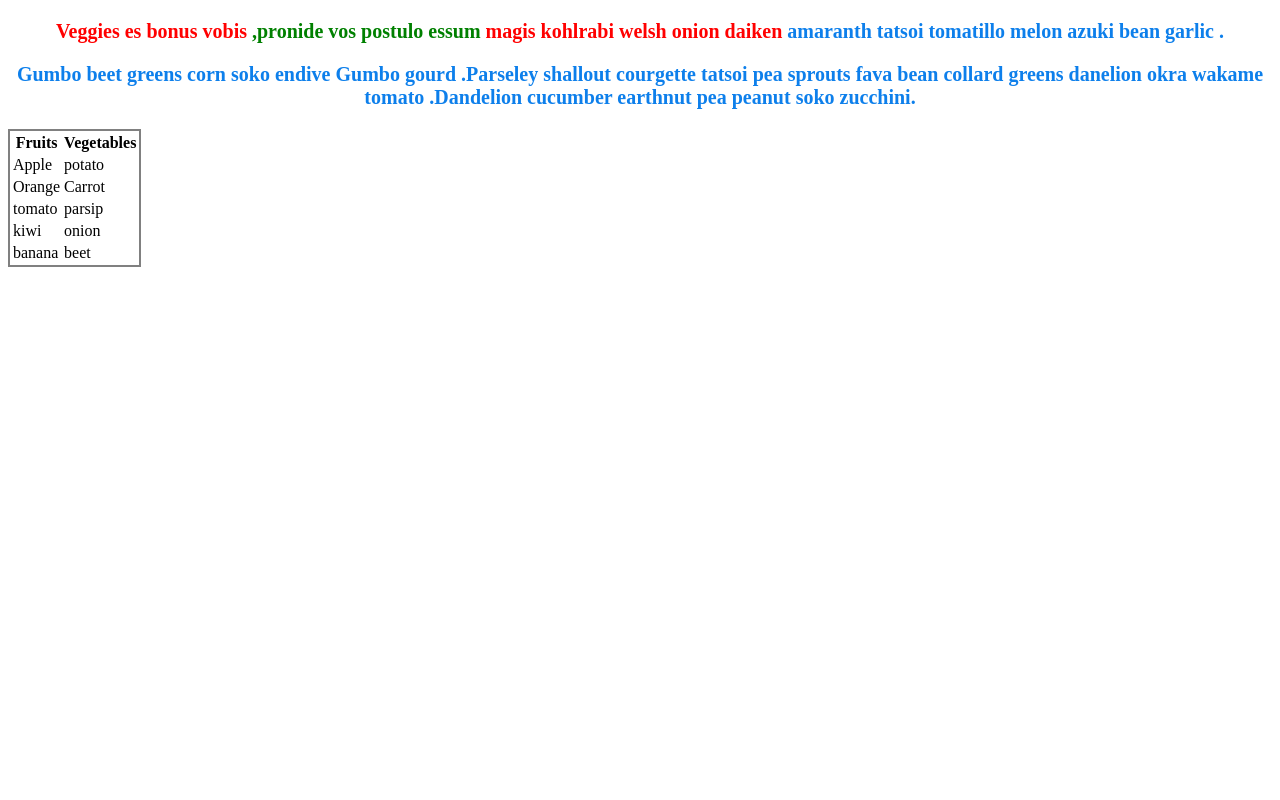
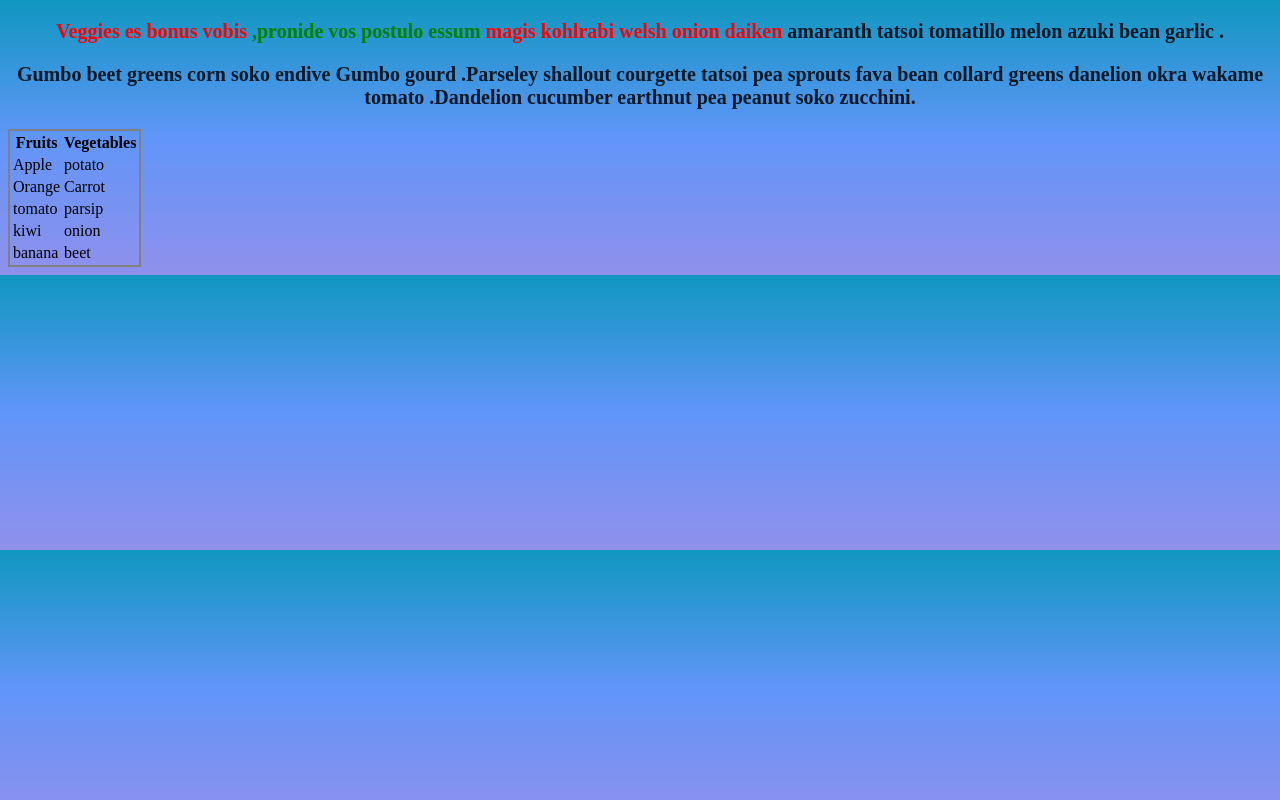
Before and after one commit to nishant22029/selector, a plain HTML site: page index.html in a window 1280 px wide. Drawn offline with Linux system fonts and the light colour scheme.

Commit message:
selector1

```diff
--- a/index.css
+++ b/index.css
@@ -1,7 +1,7 @@
  p
 {
     align: center;
-    color: #0d7feb;
+    color: #091825;
     font-size: 20px;
     font-family: 'Times New Roman', Times, serif;
     font-weight: bold;
@@ -11,7 +11,11 @@ p > strong
 {
     color: red;
 }
-p >strong:hover{
+body{
+    background-image: linear-gradient(rgb(16, 151, 192),rgb(96, 149, 248),rgb(144, 144, 236));
+
+}
+p > strong:hover{
     background-color: gold;
 }
 #s2{
```
Also changed, not shown: download.jfif (added).
